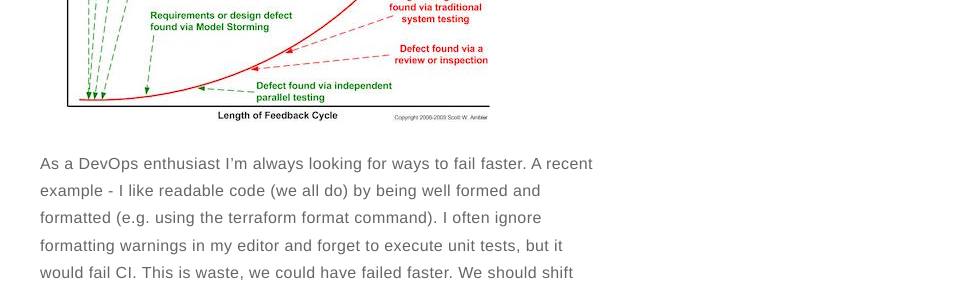
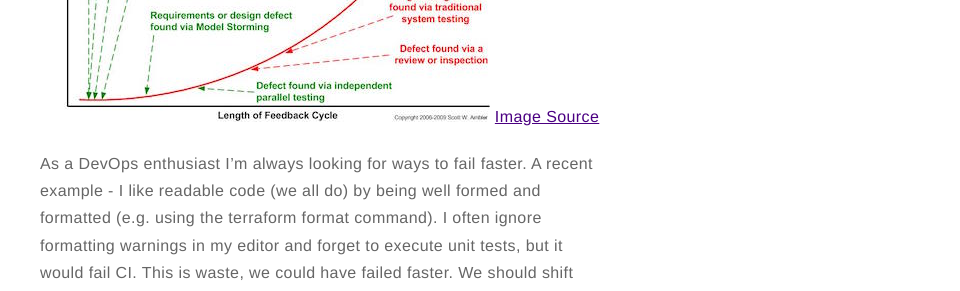
Before and after one commit to RobertNorthard/robertnorthard.github.io, a Jekyll site: the page built from _posts/2019-03-10-its-okay-to-fail.markdown, in a window 1280 px wide. Shown: the part 662-953 px from the top of the page, without its empty margins (320-1280 px from the left). Built offline with Jekyll 4.4.1, drawn with Linux system fonts in a browser that asks for light colours.

Commit message:
Added image source

```diff
--- a/_posts/2019-03-10-its-okay-to-fail.markdown
+++ b/_posts/2019-03-10-its-okay-to-fail.markdown
@@ -15,6 +15,7 @@ description: it's okay to fail
 It's okay to fail! If you're not failing you may not be learning effectively. Maybe failing is how you learn best, but perseverance is key. Failing fast is a key principle of DevOps to reduce the impact and risk of failing (e.g. this could be financial by identifying defects earlier).
 
 [![Cost of change](https://robertnorthard.com/assets/images/cost-of-change.jpg "Cost of Change")](https://robertnorthard.com/assets/images/cost-of-change.jpg "Cost of Change")
+[Image Source](http://www.agilemodeling.com/essays/costOfChange.htm)
 
 As a DevOps enthusiast I'm always looking for ways to fail faster. A recent example - I like readable code (we all do) by being well formed and formatted (e.g. using the terraform format command). I  often ignore formatting warnings in my editor and forget to execute unit tests, but it would fail CI. This is waste, we could have failed faster. We should shift further left out of the pipeline and into the IDE so I forced myself to fix errors prior to committing by installing a pre-commit web hook - this can also be shared with the team. Every-time the pipeline breaks, assuming we are following a Trunk-based development approach, the team may stop to fix it, slowing down development.
 
```
